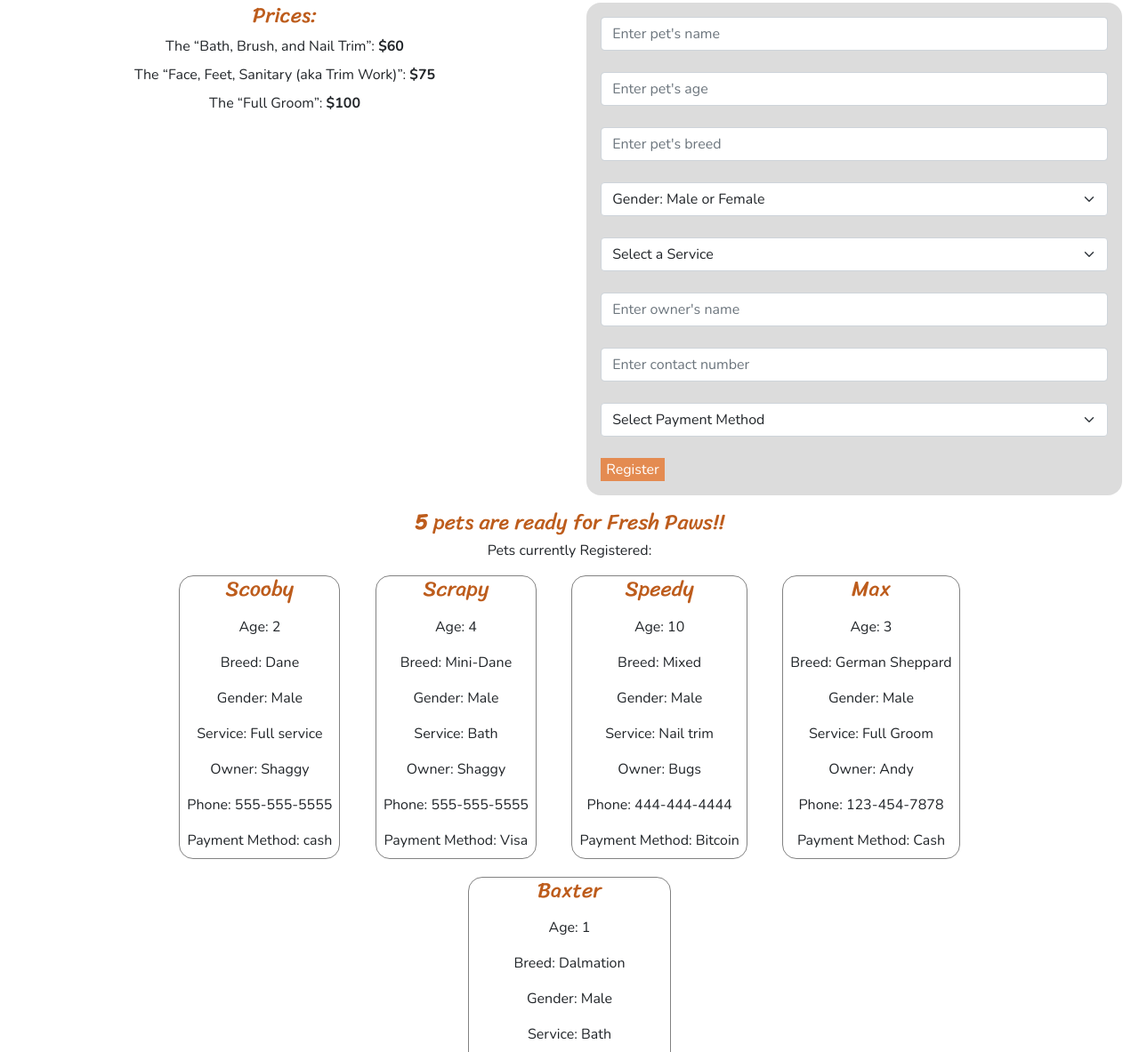
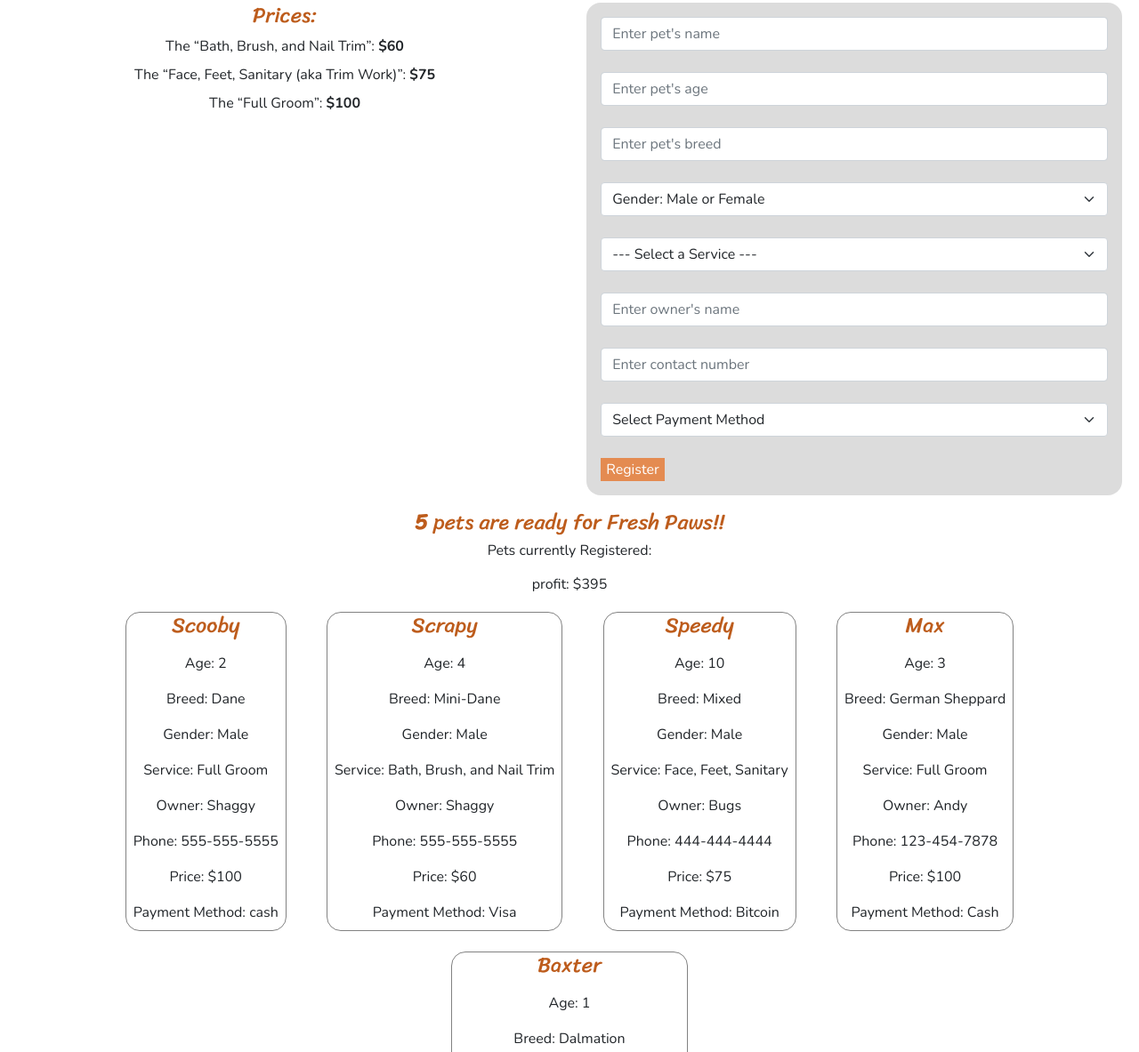
Before and after one commit to TraeDavis/fresh-paws, a plain HTML site: page register.html in a window 1280 px wide. Shown: the part 456-1639 px from the top of the page at 89% size. Drawn offline with nearby package versions, Linux system fonts and the light colour scheme.

Commit message:
added price

```diff
--- a/js/display.js
+++ b/js/display.js
@@ -1,6 +1,8 @@
 function display(){
     //clear the field
     document.getElementById('pet-name').innerHTML = " ";
+
+
 
     // Display number of pets registered
         document.getElementById('pets').innerHTML=
@@ -10,6 +12,17 @@ function display(){
     //Travel pet's array & display on html
     for(var i=0;i<salon.pets.length;i++){
 
+        //assign a price for each service
+    if(salon.pets[i].service == 'Bath, Brush, and Nail Trim'){
+        salon.pets[i].price = 60;
+    }else if(salon.pets[i].service == "Face, Feet, Sanitary" ){
+        salon.pets[i].price = 75;
+    }else if(salon.pets[i].service == "Full Groom" ){
+        salon.pets[i].price = 100;
+    }else{
+        salon.pets[i].price = '0 No Service was Selected';
+    }
+
         document.getElementById('pet-name').innerHTML+=  `<div class="pet">
     <h4>${salon.pets[i].name}</h4>
     <p>Age: ${salon.pets[i].age}</p>
@@ -18,12 +31,14 @@ function display(){
     <p>Service: ${salon.pets[i].service}</p>
     <p>Owner: ${salon.pets[i].ownersName}</p>
     <p>Phone: ${salon.pets[i].contactNumber}</p>
+    <p>Price: $${salon.pets[i].price}</p>
     <p>Payment Method: ${salon.pets[i].payment}</p>
     </div>`;
-    };
+    //run profit calc
 
+};
 
-
+   profitCalculation();
 
 
 };
--- a/js/register.js
+++ b/js/register.js
@@ -48,16 +48,17 @@ document.getElementById('mid-col').innerHTML+=`
             this.ownersName=ownersName;
             this.contactNumber=contactNumber;
             this.payment=payment;
+            this.price=0;
         }
     };
 
 
     // create pets using the constuctor
-    var scooby= new Pets('Scooby', 2,'Dane','Male','Full service', 'Shaggy', '555-555-5555', 'cash');
-    var scrapy= new Pets('Scrapy', 4,'Mini-Dane','Male','Bath', 'Shaggy', '555-555-5555', "Visa" );
-    var speedy= new Pets('Speedy', 10,'Mixed','Male','Nail trim', 'Bugs', '444-444-4444', 'Bitcoin' );
+    var scooby= new Pets('Scooby', 2,'Dane','Male','Full Groom', 'Shaggy', '555-555-5555', 'cash');
+    var scrapy= new Pets('Scrapy', 4,'Mini-Dane','Male','Bath, Brush, and Nail Trim', 'Shaggy', '555-555-5555', "Visa" );
+    var speedy= new Pets('Speedy', 10,'Mixed','Male','Face, Feet, Sanitary', 'Bugs', '444-444-4444', 'Bitcoin' );
     var max= new Pets('Max',3,'German Sheppard','Male', 'Full Groom','Andy','123-454-7878', 'Cash');
-    var baxter= new Pets('Baxter',1,'Dalmation','Male','Bath','Karen','434-466-1234', 'Mastercard');
+    var baxter= new Pets('Baxter',1,'Dalmation','Male','Bath, Brush, and Nail Trim','Karen','434-466-1234', 'Mastercard');
 
     // push pets made using constructor to the pets array
     salon.pets.push(scooby);
@@ -89,7 +90,23 @@ document.getElementById('mid-col').innerHTML+=`
        // run display function
         display();
 
+
         //reset form
         document.getElementById("myForm").reset();
 
    };
+
+
+
+   function profitCalculation(){
+       //create a variable sum and initialize the variable
+        var sum = 0;
+       //travel the salon.pets[](for)
+            for(var i=0;i<salon.pets.length;i++){
+                sum= parseInt(salon.pets[i].price) + sum;
+            }
+       // sum all the prices
+
+    // display the result on the html
+            document.getElementById('profit').innerHTML = `<p> profit: $${sum}`
+   }
--- a/register.html
+++ b/register.html
@@ -70,7 +70,7 @@
                 </select><br>
 
                 <select class="form-select" aria-label="Default select example" id="petServiceTxt" >
-                  <option selected disabled value="Not selected">Select a Service</option>
+                  <option selected disabled value="Not selected">--- Select a Service ---</option>
                   <option value="Bath, Brush, and Nail Trim">The “Bath, Brush, and Nail Trim”: $60</option>
                   <option value="Face, Feet, Sanitary">The “Face, Feet, Sanitary (aka Trim Work)”: $75</option>
                   <option value="Full Groom">The “Full Groom”: $100</option>
@@ -89,13 +89,14 @@
                   <option value="Bitcoin">Bitcoin</option>
                 </select><br>
 
-                <button class="btn-dark"  onclick="register() ">Register</button>
+                <button class="btn-dark"  onclick="register()">Register</button>
               </form>
 
             </div><!--.col-sm-->
 
             <div class="container-fluid">
               <div id="pets"></div>
+              <div id="profit"></div>
               <div id="pet-name"></div>
             </div><!--.container-fluid-->
 
```
